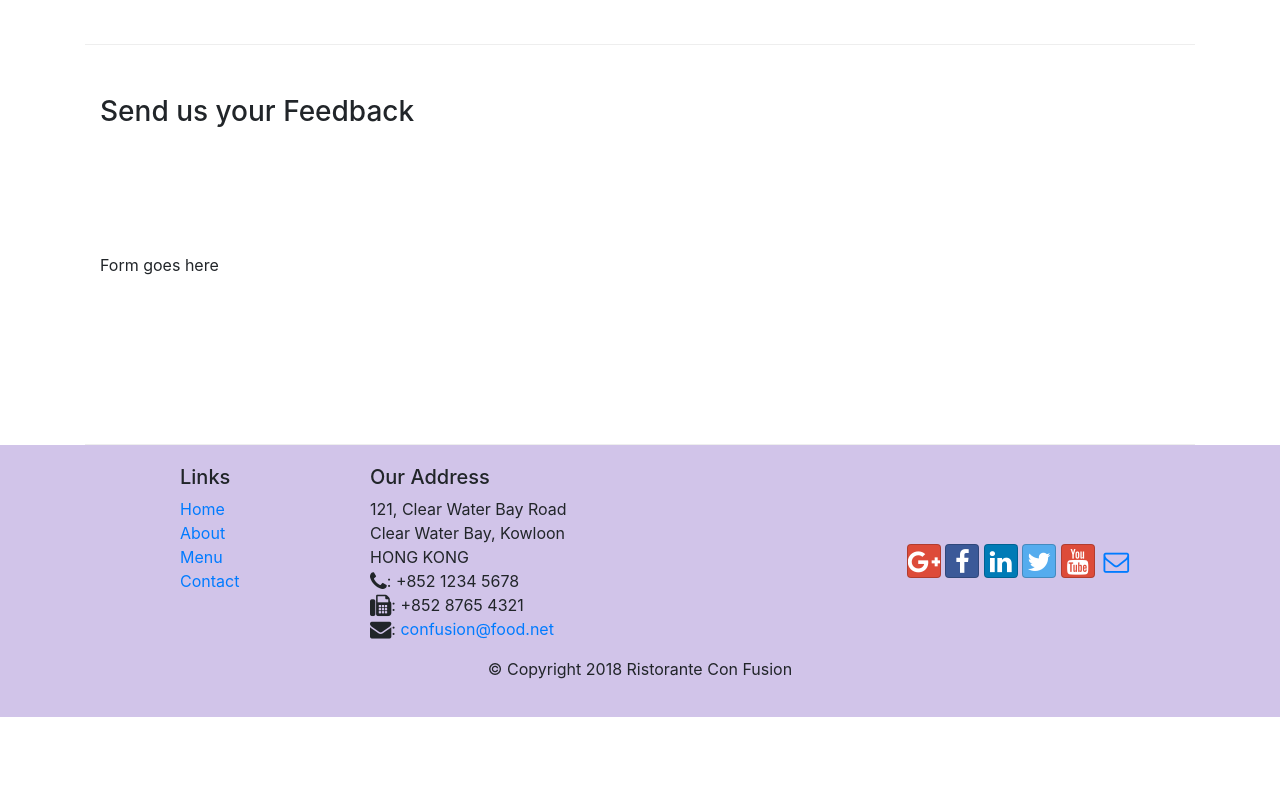
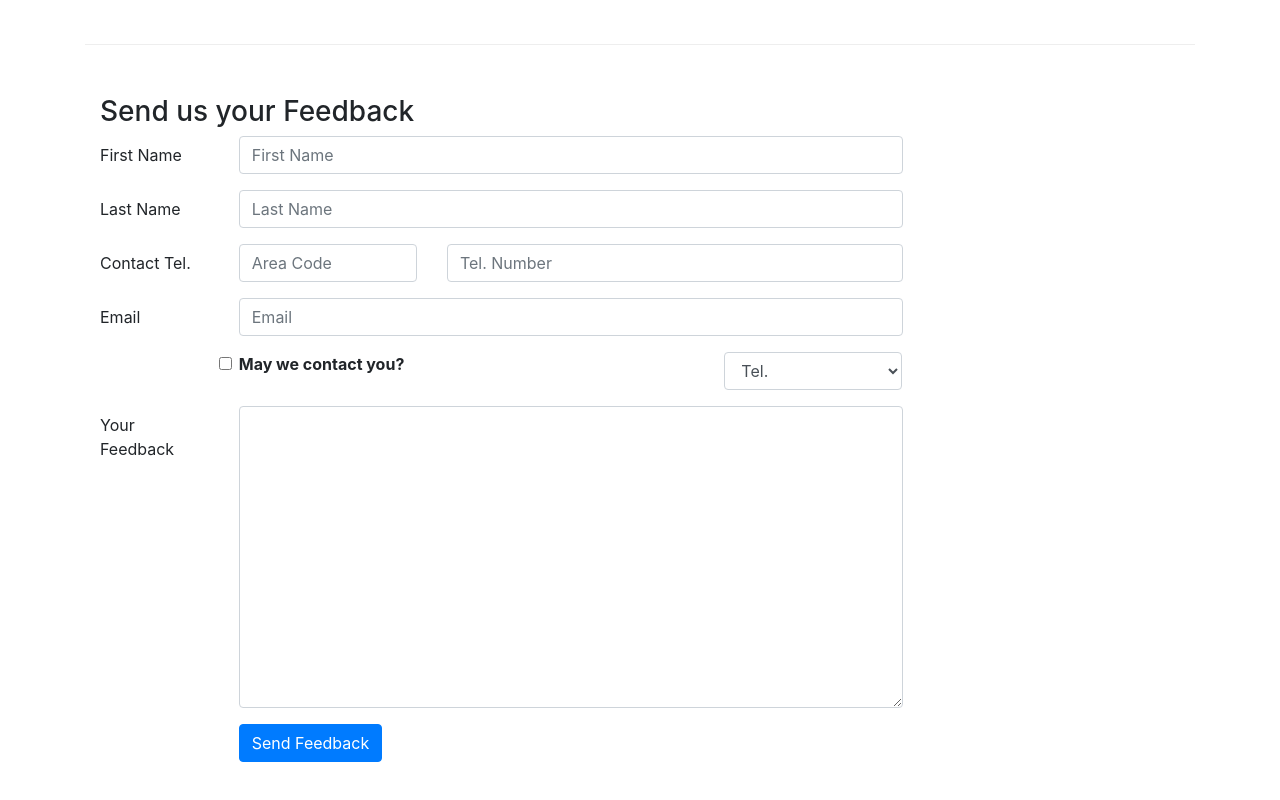
Before and after one commit to McTechie/bootstrap-demo-website, a website: page contactus.html in a window 1280 px wide. Shown: the part 820-1620 px from the top of the page. Before the commit the page ends 1537 px from the top, so only its background shows below. Drawn offline with nearby package versions, Linux system fonts and the light colour scheme.

Commit message:
Form added

```diff
--- a/contactus.html
+++ b/contactus.html
@@ -92,7 +92,60 @@
               <h3>Send us your Feedback</h3>
            </div>
             <div class="col-12 col-md-9">
-                Form goes here
+                <form>
+                  <div class="form-group row">
+                    <label for="firstname" class="col-md-2 col-form-label">First Name</label>
+                    <div class="col-md-10">
+                      <input type="text" class="form-control" id="firstname" name="firstname" placeholder="First Name">
+                    </div>
+                  </div>
+                  <div class="form-group row">
+                    <label for="lastname" class="col-md-2 col-form-label">Last Name</label>
+                    <div class="col-md-10">
+                      <input type="text" class="form-control" id="lastname" name="lastname" placeholder="Last Name">
+                    </div>
+                  </div>
+                  <div class="form-group row">
+                    <label for="telnum" class="col-12 col-md-2 col-form-label">Contact Tel.</label>
+                    <div class="col-5 col-md-3">
+                      <input type="tel" class="form-control" id="areacode" name="areacode" placeholder="Area Code">
+                    </div>
+                    <div class="col-7 col-md-7">
+                      <input type="tel" class="form-control" id="telnum" name="telnum" placeholder="Tel. Number">
+                    </div>
+                  </div>
+                  <div class="form-group row">
+                    <label for="emailid" class="col-md-2 col-form-label">Email</label>
+                    <div class="col-md-10">
+                      <input type="email" class="form-control" id="emailid" name="emailid" placeholder="Email">
+                    </div>
+                  </div>
+                  <div class="form-group row">
+                    <div class="col-md-6 offset-md-2">
+                      <div class="from-check">
+                        <input type="checkbox" class="form-check-input" name="approve" id="approve" value="">
+                        <label class="form-check-label" for="approve"><strong>May we contact you?</strong></label>
+                      </div>
+                    </div>
+                    <div class="col-md-3 offset-md-1">
+                      <select class="form-control">
+                        <option>Tel.</option>
+                        <option>Email</option>
+                      </select>
+                    </div>
+                  </div>
+                  <div class="form-group row">
+                    <label for="feedback" class="col-md-2 col-form-label">Your Feedback</label>
+                    <div class="col-md-10">
+                      <textarea class="form-control" id="feedback" name="feedback" rows="12"></textarea>
+                    </div>
+                  </div>
+                  <div class="form-group row">
+                    <div class="offset-md-2 col-md-10">
+                      <button type="submit" class="btn btn-primary">Send Feedback</button>
+                    </div>
+                  </div>
+                </form>
             </div>
              <div class="col-12 col-md">
             </div>
```
